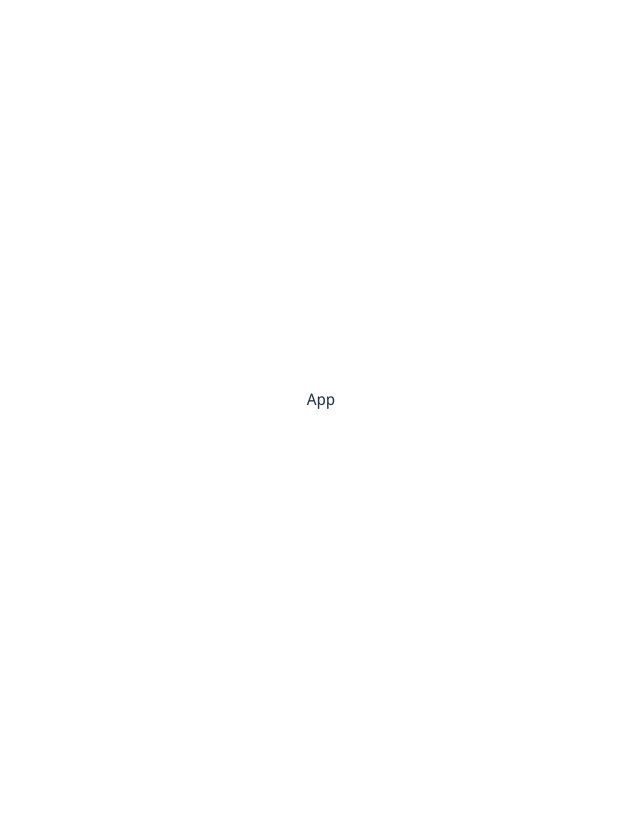
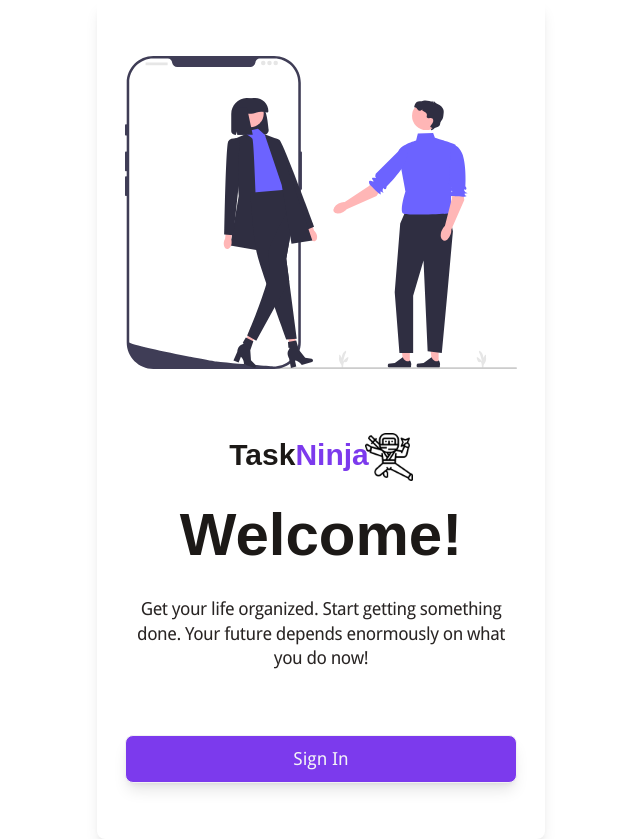
Before and after one commit to KPrince-coder/todo-app, a React (Vite) app: page / in a window 1280 px wide. Shown: the whole page, without its empty margins (319-959 px from the left). Before the commit the page ends 800 px from the top, so only its background shows below. Built offline with nearby package versions, Linux system fonts and the light colour scheme; a web font is replaced by a local one.

Commit message:
Add routes to App.jsx file

```diff
--- a/src/App.jsx
+++ b/src/App.jsx
@@ -1,5 +1,8 @@
+import { RouterProvider } from 'react-router-dom';
+import Routes from './components/Routes';
+
 const App = () => {
-	return <div>App</div>;
+	return <RouterProvider router={Routes} />;
 };
 
 export default App;
```
